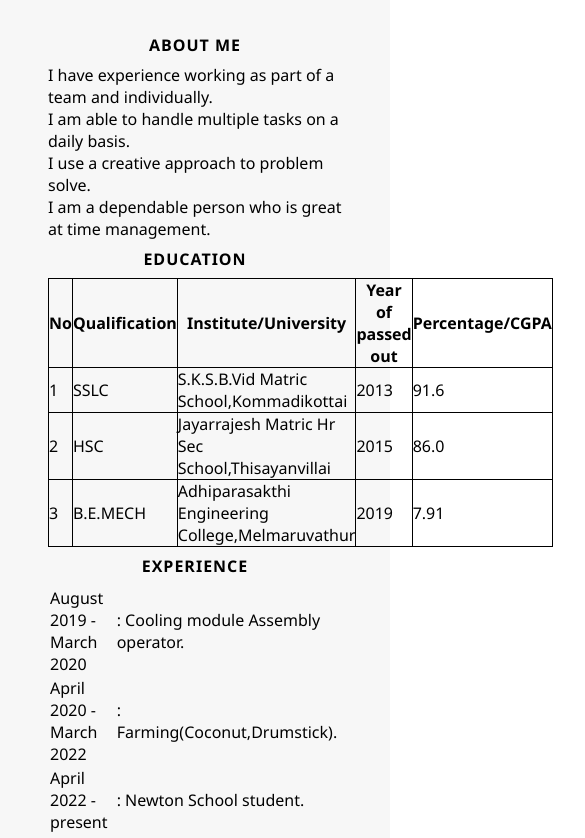
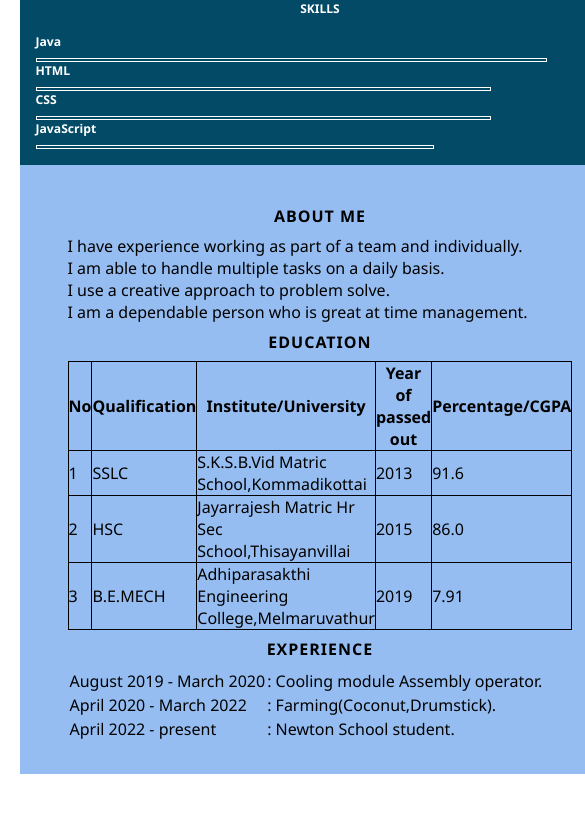
Before and after one commit to punithashunmugam4/resume, a plain HTML site: page index.html in a window 390 px wide. Shown: the part 654-1492 px from the top of the page, 585 px wide, since content can reach past the window. After the commit the page ends 1448 px from the top, so only its background shows below. Drawn offline with Linux system fonts and the light colour scheme.

Commit message:
Update style.css

```diff
--- a/style.css
+++ b/style.css
@@ -6,7 +6,11 @@
     font-family: 'Segoe UI', Tahoma, Geneva, Verdana, sans-serif;
 }
 .main-content{
-    grid-template-columns: repeat(1,1fr);
+     min-height: 1000px;
+    display: grid;
+    width: 90%;
+    margin: 20px auto;
+    grid-template-columns: 300px 700px;
 }
 .right-section{
     grid-column: span 1/span 2;
@@ -67,7 +71,7 @@
 }
 .progress-bar{
     border: 1px solid white;
-    border-width:4px;
+    height:4px;
 }
 .right-main-content{
     padding: 2rem 3rem 2rem 3rem;
@@ -84,12 +88,43 @@
     border: 1px solid black;
     border-collapse: collapse;
 }
-@media screen and (min-width:674px) {
+@media screen and (max-width:673px) {
     .main-content{
-    min-height: 1000px;
-    display: grid;
-    width: 90%;
-    margin: 20px auto;
-    grid-template-columns: 300px 700px;
-    }
+
+        display:grid;
+
+        grid-template-columns: repeat(1, 1fr);
+
+        min-height: 1000px;
+
+        grid-template-areas: 'left'
+
+        'right';
+
+        width: 90%;
+
+       }
+
+       .left-section{
+
+        grid-area: left;
+
+        display:block;
+
+        background-color: rgb(2, 74, 102);
+
+       }
+
+
+
+       .right-section{
+
+        grid-area: right;
+
+        display:block;
+
+        background-color: rgb(149, 189, 241);
+
+
+       }
 }
```
